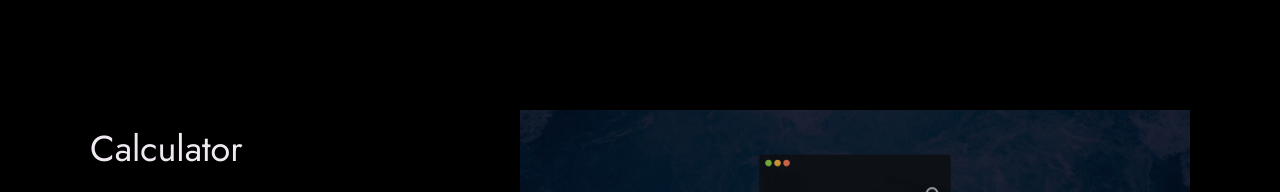
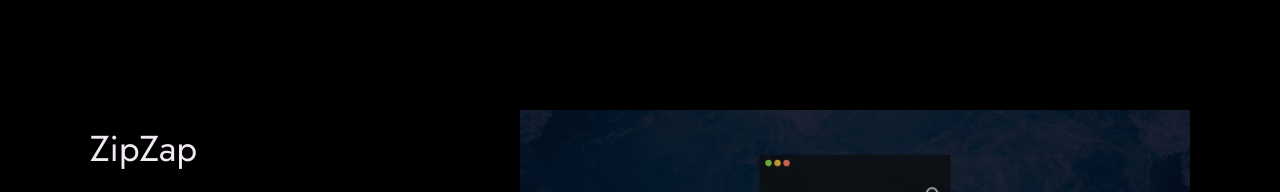
Before and after one commit to Chris-Tromboss/Portfolio, a plain HTML site: page index.html in a window 1280 px wide. Shown: the part 1620-1812 px from the top of the page. Drawn offline with Linux system fonts and the light colour scheme.

Commit message:
Update index.html

```diff
--- a/index.html
+++ b/index.html
@@ -105,7 +105,7 @@
 
           <div class="work__box">
             <div class="work__text">
-              <h3>Calculator</h3>
+              <h3>ZipZap</h3>
               <p>
                 Lorem ipsum dolor sit amet consectetur adipisicing elit. Quod,
                 eius.
```
